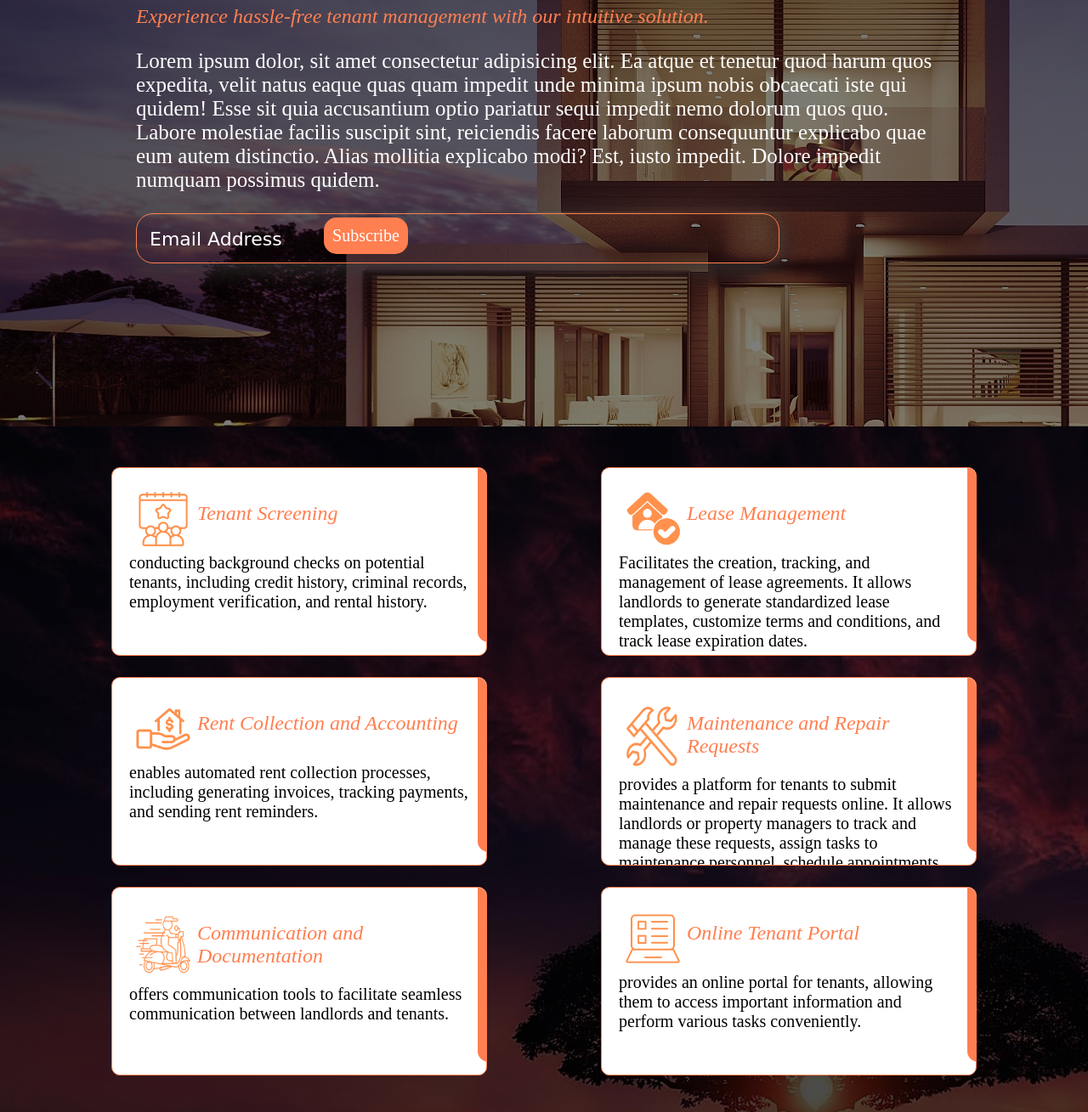
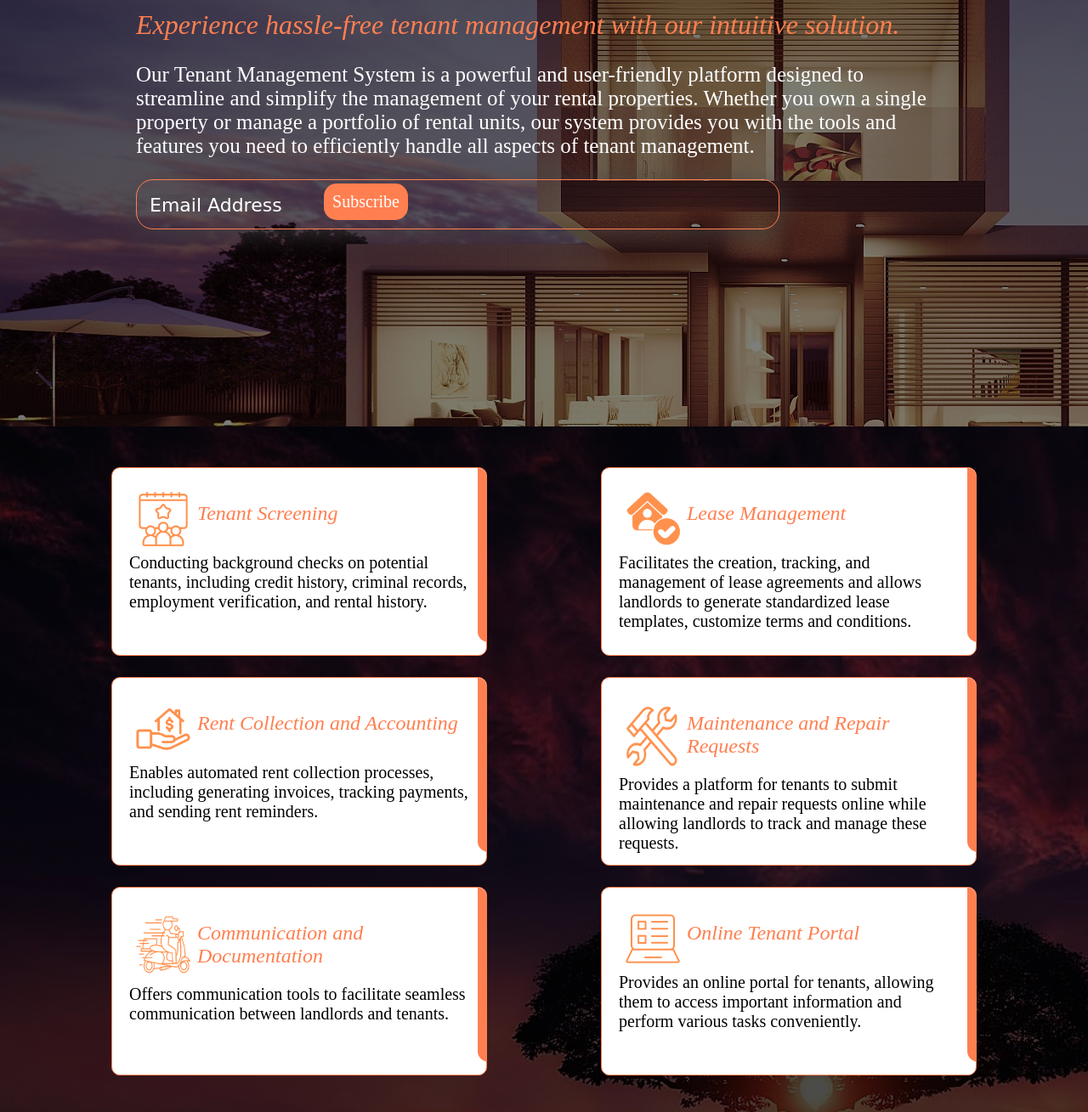
Before and after one commit to michellemwangi01/BusinessPortfolio_LeaseMaster, a plain HTML site: page index.html in a window 1280 px wide. Shown: the part 298-1607 px from the top of the page at 85% size. Drawn offline with nearby package versions, Linux system fonts and the light colour scheme; a web font is replaced by a local one.

Commit message:
final touches

```diff
--- a/index.html
+++ b/index.html
@@ -6,6 +6,7 @@
     <link rel="stylesheet" href="https://cdnjs.cloudflare.com/ajax/libs/font-awesome/4.7.0/css/font-awesome.min.css">
     <link rel="stylesheet" href="path/to/font-awesome/css/font-awesome.min.css">
     <link rel="stylesheet" href="./styles.css">
+    <link rel="icon" href="./Images/favicon.ico">
     <script src="https://kit.fontawesome.com/21e4dcac4e.js" crossorigin="anonymous"></script>
     <title>LeaseMaster Ltd.</title>
 </head>
@@ -18,26 +19,29 @@
             </div>
             <div id="navItems">
                 <ul>
-                    <li><a class="navlink"  href="">HOME</a></li>
-                    <li><a class="navlink"  href="">ABOUT US</a></li>
-                    <li><a class="navlink"  href="">SERVICES</a></li>
-                    <li><a class="navlink"  href="">CONTACTS</a></li>
+                    <li><a class="navlink"  href="#landingPage">HOME</a></li>
+                    <li><a class="navlink"  href="#services">SERVICES</a></li>
+                    <li><a class="navlink"  href="#clientForm">CONTACTS</a></li>
+                    <li><a class="navlink"  href="http://localhost/LeaseMaster/login.php" target="_blank">LOGIN</a></li>
+
                 </ul>
             </div>
         </nav>
         <div id="landingPage">
             <div id="AboutUs">
                 <h1>LEASE<em>MASTER</em></h1>
-                <h2>Experience hassle-free tenant management with our intuitive solution.</h2>
-                <p>Lorem ipsum dolor, sit amet consectetur adipisicing elit. Ea atque et tenetur quod harum quos expedita, velit natus eaque quas quam impedit unde minima ipsum nobis obcaecati iste qui quidem!
-                Esse sit quia accusantium optio pariatur sequi impedit nemo dolorum quos quo. Labore molestiae facilis suscipit sint, reiciendis facere laborum consequuntur explicabo quae eum autem distinctio. Alias mollitia explicabo modi?
-                Est, iusto impedit. Dolore impedit numquam possimus quidem.</p>
+                <h2 id="subhead">Experience hassle-free tenant management with our intuitive solution.</h2>
+                <p>Our Tenant Management System is a powerful and user-friendly platform designed to streamline and simplify the management of your rental properties. Whether you own a single property or manage a portfolio of rental units, our system provides you with the tools and features you need to efficiently handle all aspects of tenant management.</p>
                 <div id="NewsletterDiv">
                     <input type="email" placeholder="Email Address" name="Newsletter" id="Newsletter">
                     <button id="Subscribe">Subscribe</button>
                 </div>
             </div>
+            <!-- <div>
+                <p>hjgsdhjgs<i class="fa-sharp fa-solid fa-house-building fa-beat" style="color: #ff7f50;"></i></p>
+                <a href=""><i class="fa-solid fa-house-building fa-beat fa-2xl" style="color: coral;"></i>&nbsp; Phone</a>
 
+            </div> -->
 
 
 
@@ -53,7 +57,7 @@
                     <img src="./Images/11.png" alt="">
                     <h2>Tenant Screening</h2>
                 </div>
-                <p>conducting background checks on potential tenants, including credit history, criminal records, employment verification, and rental history. </p>
+                <p>Conducting background checks on potential tenants, including credit history, criminal records, employment verification, and rental history. </p>
             </div>
         </div>
         <div class="row">
@@ -63,7 +67,7 @@
                     <h2>Lease Management</h2>
                 </div>
 
-                <p>Facilitates the creation, tracking, and management of lease agreements. It allows landlords to generate standardized lease templates, customize terms and conditions, and track lease expiration dates.</p>
+                <p>Facilitates the creation, tracking, and management of lease agreements and allows landlords to generate standardized lease templates, customize terms and conditions.</p>
             </div>
         </div>
         <div class="row">
@@ -73,7 +77,7 @@
                     <h2>Rent Collection and Accounting</h2>
                 </div>
 
-                <p>enables automated rent collection processes, including generating invoices, tracking payments, and sending rent reminders. </p>
+                <p>Enables automated rent collection processes, including generating invoices, tracking payments, and sending rent reminders. </p>
             </div>
         </div>
         <div class="row">
@@ -83,7 +87,7 @@
                     <h2>Maintenance and Repair Requests</h2>
                 </div>
 
-                <p>provides a platform for tenants to submit maintenance and repair requests online. It allows landlords or property managers to track and manage these requests, assign tasks to maintenance personnel, schedule appointments, and ensure timely resolution of issues.</p>
+                <p>Provides a platform for tenants to submit maintenance and repair requests online while allowing landlords to track and manage these requests.</p>
             </div>
         </div>
         <div class="row">
@@ -93,7 +97,7 @@
                     <h2>Communication and Documentation</h2>
                 </div>
 
-                <p>offers communication tools to facilitate seamless communication between landlords and tenants.</p>
+                <p>Offers communication tools to facilitate seamless communication between landlords and tenants.</p>
             </div>
         </div>
         <div class="row">
@@ -102,7 +106,7 @@
                     <img src="./Images/13.png" alt="">
                     <h2>Online Tenant Portal</h2>
                 </div>
-                <p>provides an online portal for tenants, allowing them to access important information and perform various tasks conveniently.</p>
+                <p>Provides an online portal for tenants, allowing them to access important information and perform various tasks conveniently.</p>
             </div>
         </div>
      </div>
--- a/styles.css
+++ b/styles.css
@@ -68,7 +68,9 @@ a:hover{
     font-family: 'Playfair Display', serif;
 
 }
-
+#subhead{
+    font-size: 2rem;
+}
 
 a{
     text-decoration: none;
```
Also changed, not shown: Images/favicon.ico (added).
